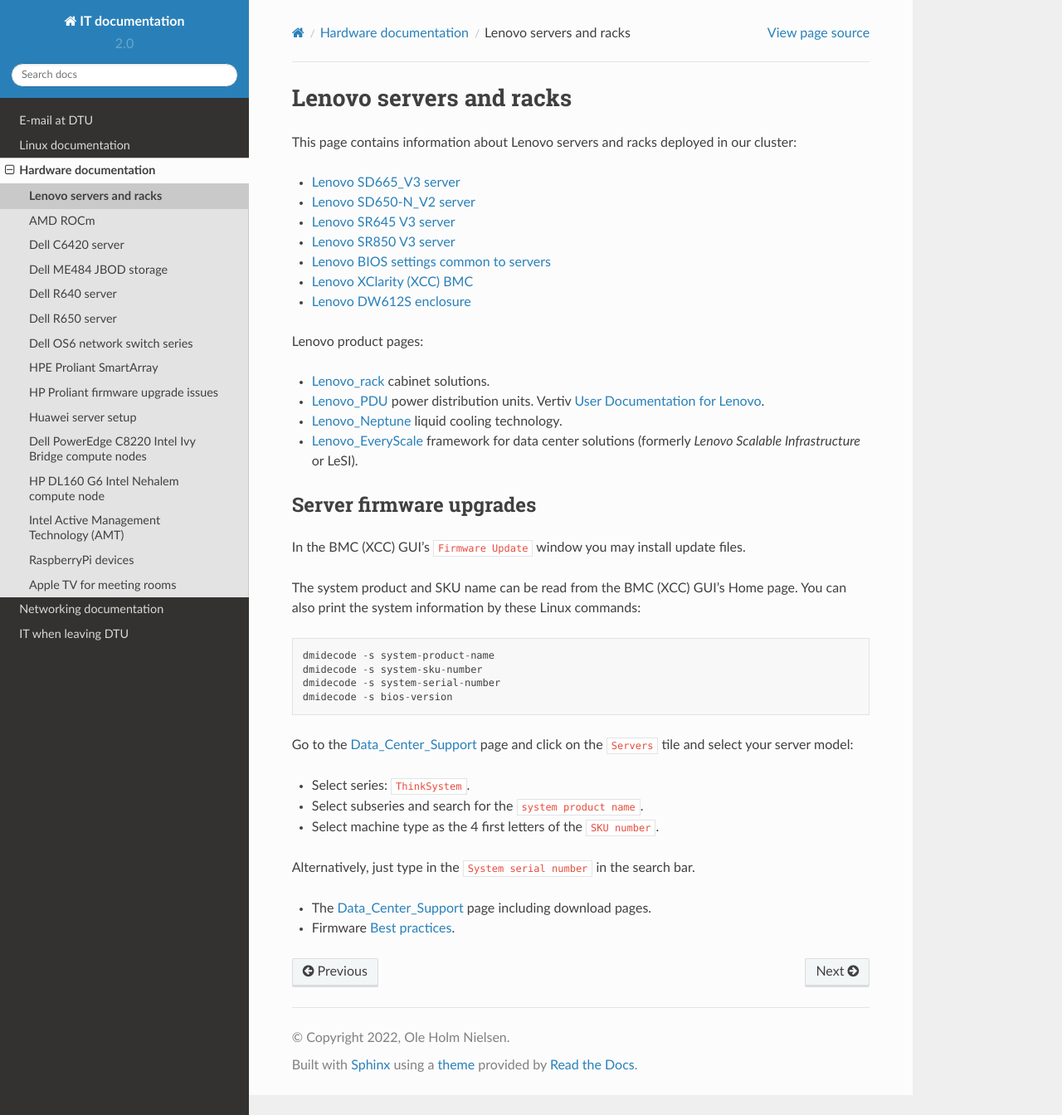
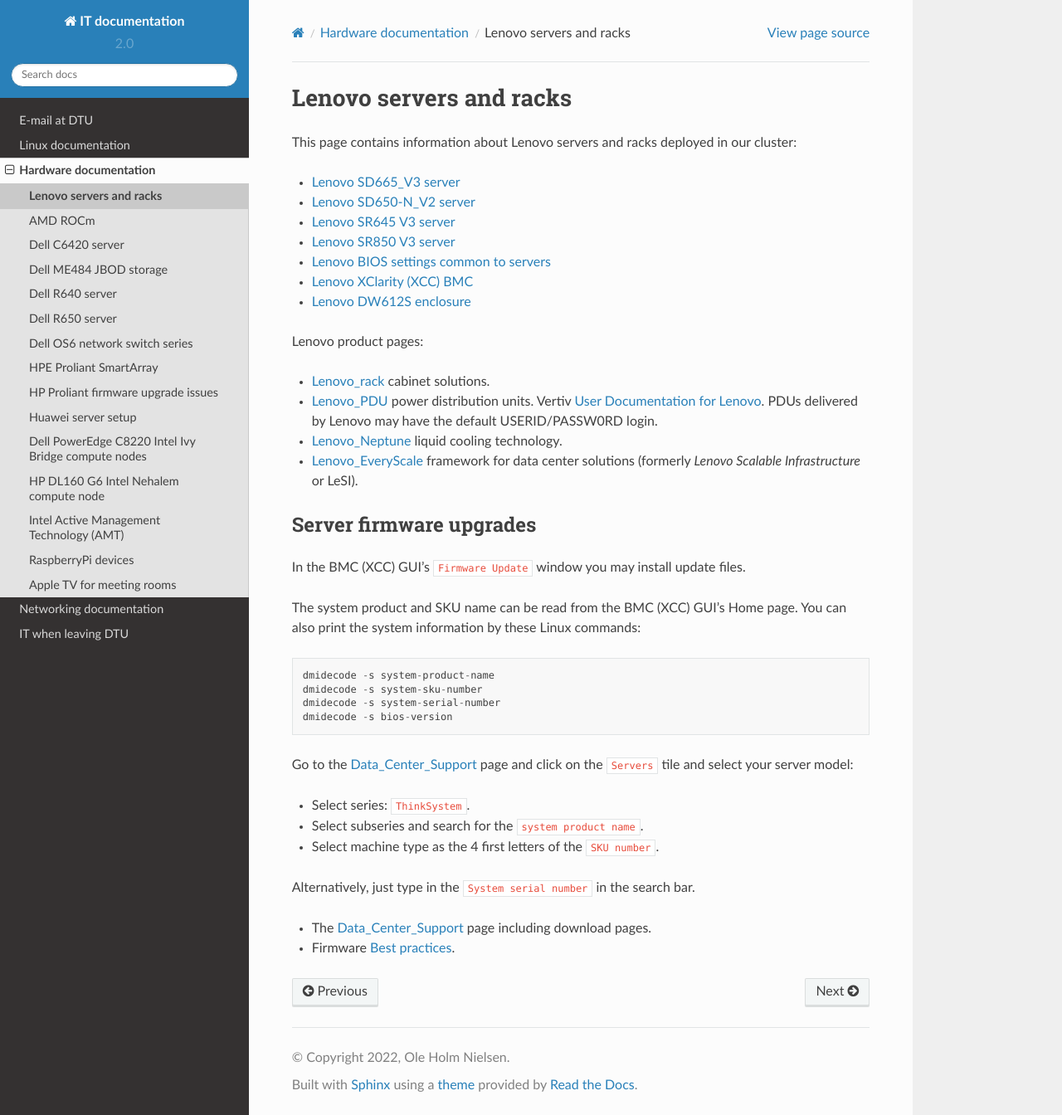
Before and after one commit to OleHolmNielsen/ITwiki, a Sphinx documentation site: the page built from docs/Lenovo_servers_and_racks.rst, in a window 1280 px wide and 1344 px high. Shown: the whole window at 83% size. Built offline with Sphinx 7.4.7 and the Read the Docs theme 2.0.0, drawn with Linux system fonts in a browser that asks for light colours.

Commit message:
PDU login

```diff
--- a/docs/Lenovo_servers_and_racks.rst
+++ b/docs/Lenovo_servers_and_racks.rst
@@ -20,6 +20,7 @@
 * Lenovo_rack_ cabinet solutions.
 * Lenovo_PDU_ power distribution units.
   Vertiv `User Documentation for Lenovo <https://www.vertiv.com/en-us/support/avocent-support-lenovo/>`_.
+  PDUs delivered by Lenovo may have the default USERID/PASSW0RD login.
 * Lenovo_Neptune_ liquid cooling technology.
 * Lenovo_EveryScale_ framework for data center solutions (formerly *Lenovo Scalable Infrastructure* or LeSI).
 
```
